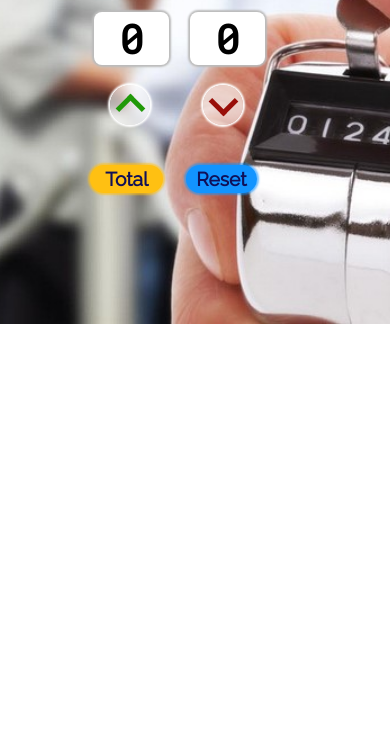
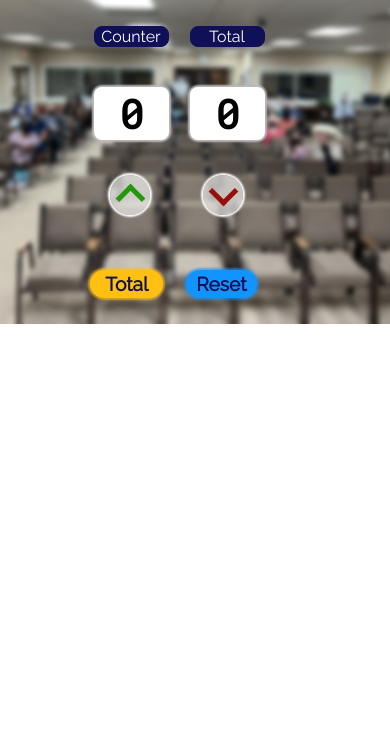
Before and after one commit to Yortman/counter, a plain HTML site: page index.html in a window 390 px wide. Shown: the part 98-844 px from the top of the page. Drawn offline with Linux system fonts and the light colour scheme.

Commit message:
adjust for better mobile fit

```diff
--- a/styles.css
+++ b/styles.css
@@ -14,14 +14,14 @@ html {
 }
 
 body {
-    background-color: azure;
-    background: url("../images/people-counting.jpg");
+    background-color: rgb(85, 97, 97);
+    background: url("../images/kh.png");
     background-size: cover;
     background-repeat: no-repeat;
     background-position: center;
     text-align: center;
     max-width: 400px;
-    min-width: 200px;
+    min-width: 250px;
     margin: 0 0 0 -60px;
 }
 
@@ -31,9 +31,14 @@ h1 {
     background-color: rgba(169, 169, 169, 0.6);
     padding: 10px 5px;
     margin-left: 25%;
-    margin-top: 5px;
+    margin-top: 25px;
     border-radius: 6px;
     border: rgb(16, 16, 88) solid 1px;
+}
+
+div.description {
+  margin-top: 30px;
+  margin-bottom: 40px;
 }
 
 p.count,
@@ -44,7 +49,7 @@ p.total {
     display: inline-block;
     color: white;
     border-radius: 8px;
-}
+    }
 
 p.total {
     width: 75px;
@@ -66,6 +71,11 @@ h2 {
     margin-bottom: 20px;
 }
 
+div.total-num,
+div.count-num {
+  margin-bottom: 25px;
+}
+
 h2#count-num {
     background-color: white;
     width: 75px;
@@ -78,7 +88,7 @@ h2#total-num {
   width: 75px;
   border-radius: 8px;
   box-shadow: 0 0 2px 2px rgb(187, 187, 187);
-  margin-top: -73px;
+  margin-top: -78px;
   margin-left: 250px;
 }
 
@@ -90,7 +100,7 @@ button#increment-btn {
     border: none;
     border-radius: 50%;
     position: absolute;
-    margin: 0 10px 30px -30px;
+    margin: 10px 10px 30px -30px;
     touch-action: manipulation;
   }
 
@@ -114,7 +124,7 @@ button#decrement-btn {
     border: none;
     border-radius: 50%;
     position: absolute;
-    margin: 0 0 30px 63px;
+    margin: 10px 0 30px 63px;
     touch-action: manipulation;
   }
 
@@ -146,6 +156,7 @@ button#decrement-btn {
     color: rgb(16, 16, 88);
     box-shadow: 0 0 2px 2px rgba(255, 192, 18, 0.651);
     touch-action: manipulation;
+    margin-top: 25px;
   }
 
   span.reset {
@@ -165,4 +176,5 @@ button#decrement-btn {
     color: rgb(16, 16, 88);
     box-shadow: 0 0 2px 2px rgba(18, 148, 255, 0.603);
     touch-action: manipulation;
+    margin-top: 25px;
   }
```
Also changed, not shown: images/kh.png (added), 1 other file.
